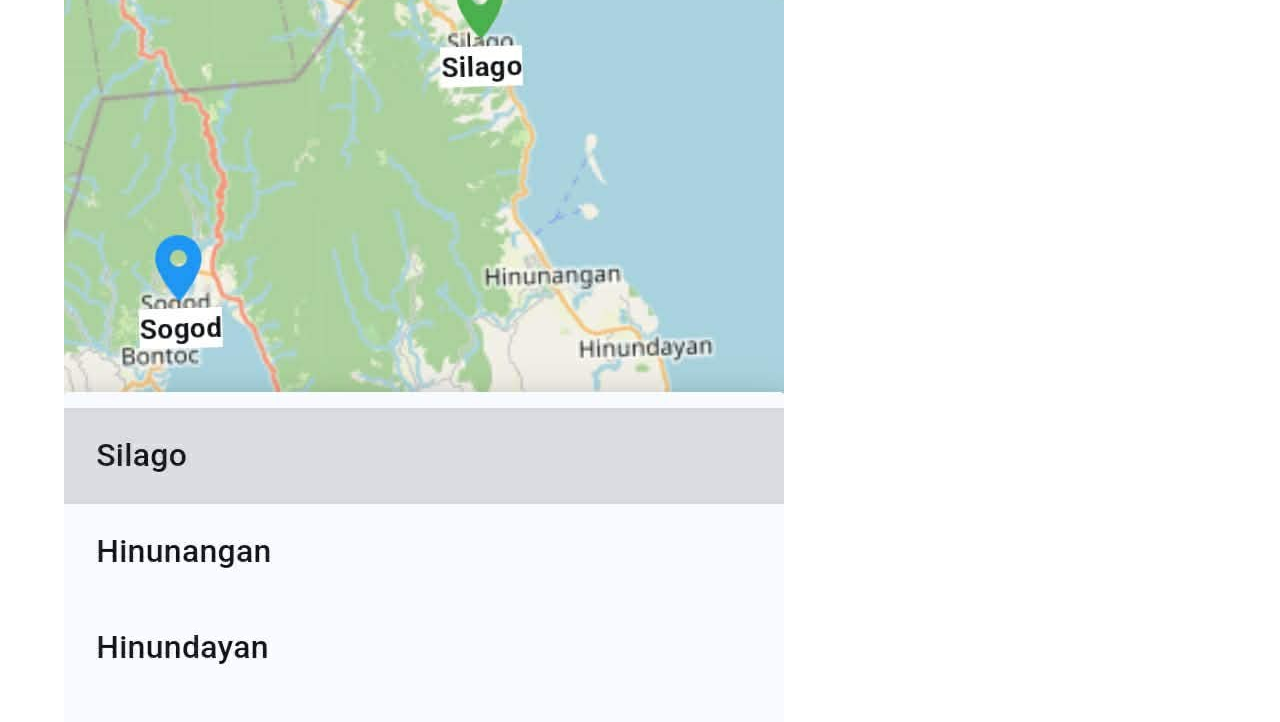
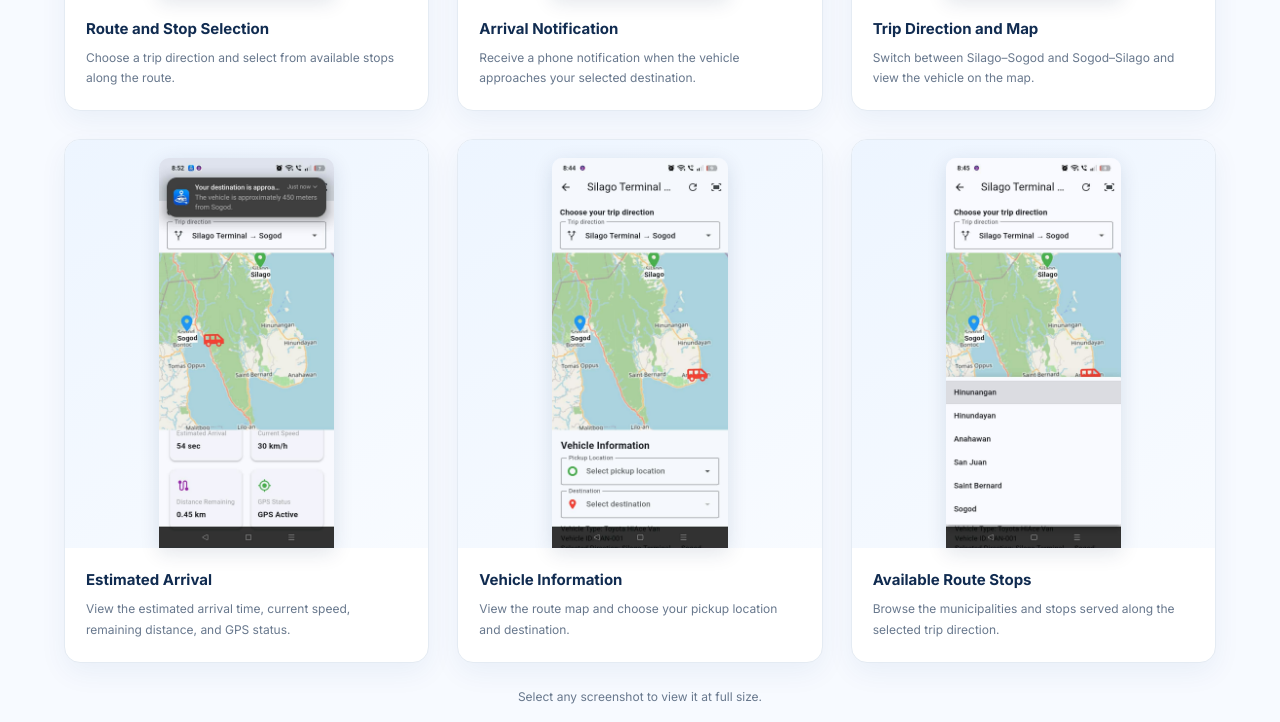
Before and after one commit to EJ-stack-design/smart-transit-website, a plain HTML site: page pages/download.html in a window 1280 px wide. Shown: the part 2693-3415 px from the top of the page. Drawn offline with Linux system fonts and the light colour scheme.

Commit message:
Add files via upload

```diff
--- a/css/style.css
+++ b/css/style.css
@@ -1944,3 +1944,93 @@ a {
     color: white;
     background: var(--primary);
 }
+
+
+/* ================================
+   REAL APP SCREENSHOT GALLERY
+================================ */
+.app-screenshots {
+    background: #f7faff;
+}
+
+.screenshot-grid {
+    display: grid;
+    grid-template-columns: repeat(3, minmax(0, 1fr));
+    gap: 28px;
+    margin-top: 45px;
+}
+
+.screenshot-card {
+    min-width: 0;
+    overflow: hidden;
+    background: #ffffff;
+    border: 1px solid var(--border);
+    border-radius: 16px;
+    box-shadow: 0 10px 28px rgba(25, 75, 140, 0.06);
+}
+
+.screenshot-card a {
+    display: block;
+    padding: 18px 18px 0;
+    background: linear-gradient(145deg, #edf5ff, #f8fbff);
+    text-align: center;
+}
+
+.screenshot-card img {
+    display: block;
+    width: auto;
+    height: 390px;
+    max-width: 100%;
+    margin: 0 auto;
+    object-fit: contain;
+    object-position: center top;
+    border-radius: 10px 10px 0 0;
+    box-shadow: 0 5px 20px rgba(16, 43, 80, 0.12);
+    transition: transform 0.25s ease;
+}
+
+.screenshot-card a:hover img {
+    transform: translateY(-4px);
+}
+
+.screenshot-card figcaption {
+    padding: 20px 21px 22px;
+}
+
+.screenshot-card h3 {
+    color: var(--navy);
+    font-size: 15px;
+    margin-bottom: 7px;
+}
+
+.screenshot-card p,
+.screenshot-note {
+    color: var(--muted);
+    font-size: 12px;
+    line-height: 1.7;
+}
+
+.screenshot-note {
+    margin-top: 24px;
+    text-align: center;
+}
+
+@media (max-width: 900px) {
+    .screenshot-grid {
+        grid-template-columns: repeat(2, minmax(0, 1fr));
+        gap: 22px;
+    }
+}
+
+@media (max-width: 560px) {
+    .screenshot-grid {
+        grid-template-columns: 1fr;
+        max-width: 390px;
+        margin-left: auto;
+        margin-right: auto;
+    }
+
+    .screenshot-card img {
+        height: 430px;
+    }
+}
```
